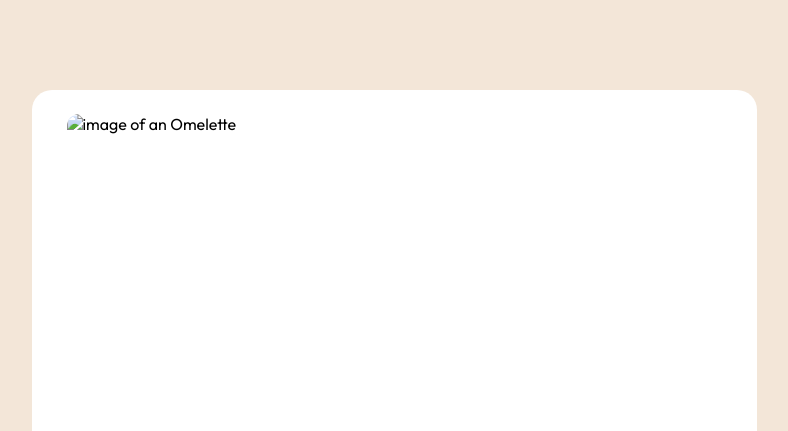
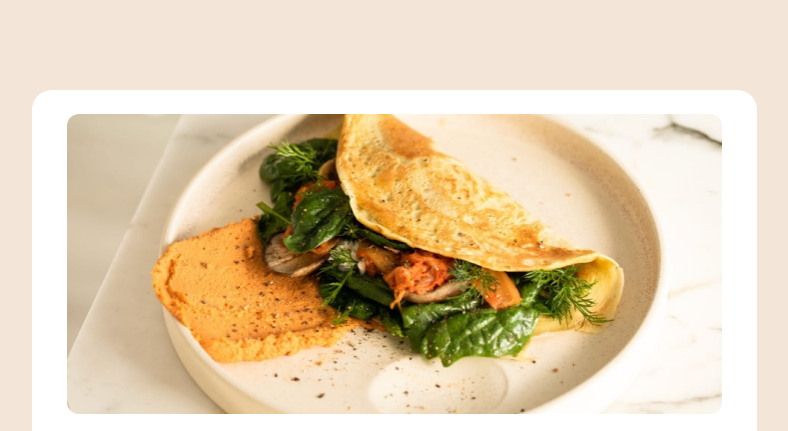
Before and after one commit to Blurryface1998/recipe-page-main, a website: page index.html in a window 1280 px wide. Shown: the top 431 px of the page, without its empty margins (246-1034 px from the left). Drawn offline with Linux system fonts and the light colour scheme; the site is published under a folder, as on GitHub Pages, so addresses that start at the root find nothing.

Commit message:
Update index.html

```diff
--- a/index.html
+++ b/index.html
@@ -8,8 +8,6 @@
 
 		<title>Frontend Mentor | Recipe page</title>
 
-		<link rel="stylesheet" href="dist/style.css">
-		<script defer src="dist/script.js"></script>
 
 		<!-- Google Fonts: -->
 		<link rel="preconnect" href="https://fonts.googleapis.com">
@@ -18,6 +16,10 @@
 		<link rel="preconnect" href="https://fonts.googleapis.com">
 		<link rel="preconnect" href="https://fonts.gstatic.com" crossorigin>
 		<link href="https://fonts.googleapis.com/css2?family=Outfit:wght@100..900&display=swap" rel="stylesheet">
+
+		<!-- Styles and Script: -->
+		<link rel="stylesheet" href="dist/style.css">
+		<script defer src="dist/script.js"></script>
 	</head>
 	<body>
 		<div class="wrapper">
@@ -25,7 +27,7 @@
 				<article class="content__recipie">
 					<header class="content__recipie-introduction">
 						<div class="content__recipie-introduction--image">
-							<img src="/assets/images/image-omelette.jpeg" alt="image of an Omelette" width="600" height="300">
+							<img src="assets/images/image-omelette.jpeg" alt="image of an Omelette" width="600" height="300">
 						</div>
 						<div class="content__recipie-introduction--text">
 							<h1>Simple Omelette Recipe</h1>
```
